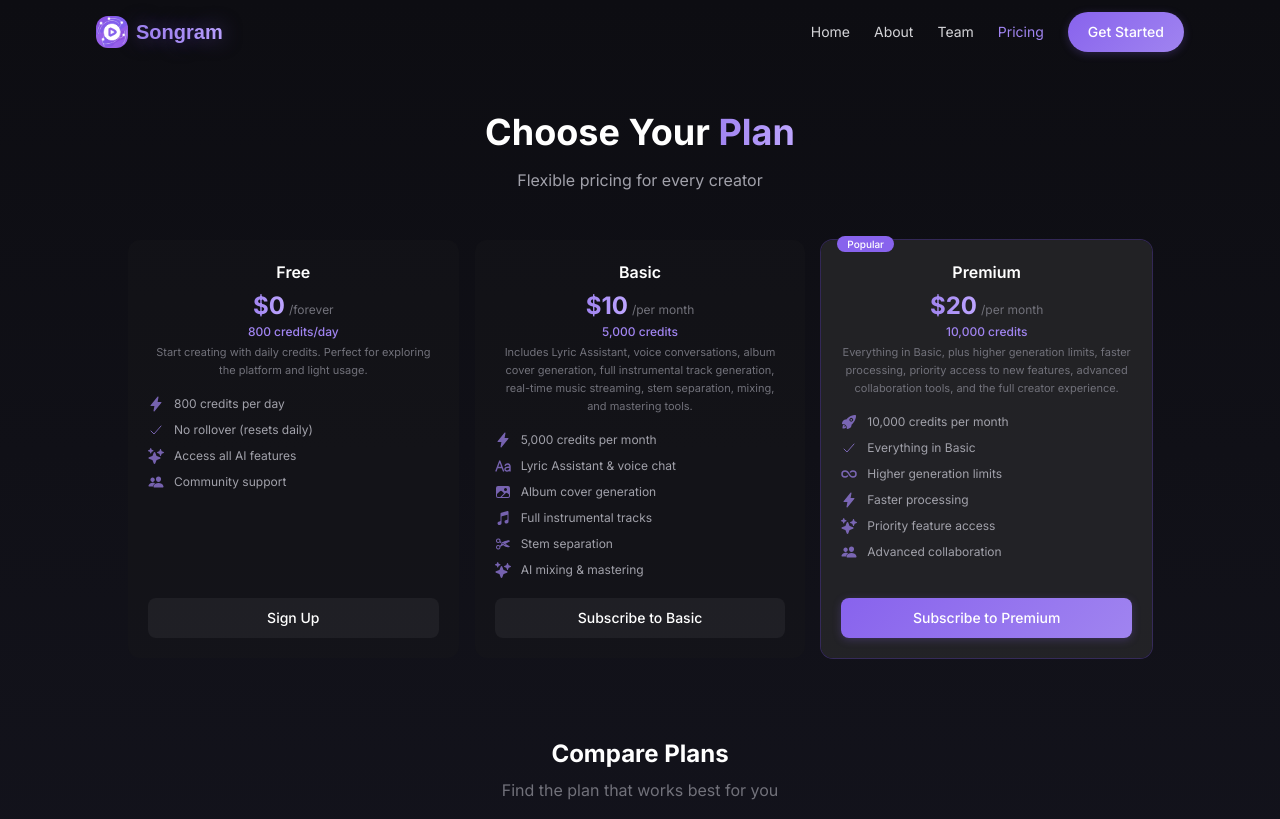
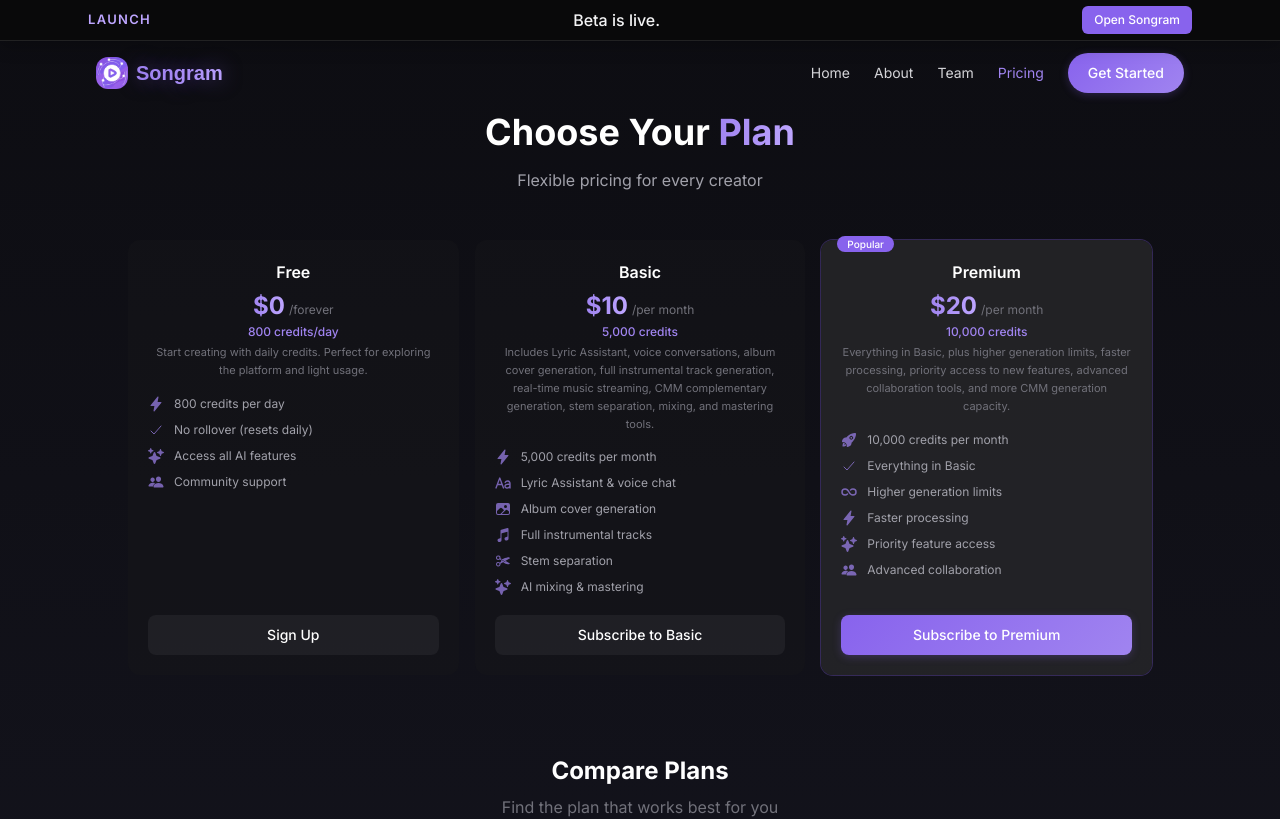
Before and after one commit to Songram-App/Songram-Website, a React (Vite) app: page /pricing in a window 1280 px wide. Shown: the top 819 px of the page. Built offline with nearby package versions, Linux system fonts and the light colour scheme; a web font is replaced by a local one.

Commit message:
chore(UI): update banner

```diff
--- a/src/App.tsx
+++ b/src/App.tsx
@@ -7,12 +7,14 @@
 import PrivacyPage from './pages/PrivacyPage';
 import TermsPage from './pages/TermsPage';
 import ScrollToTop from './components/ScrollToTop';
+import LaunchCountdownBanner from './components/LaunchCountdownBanner';
 
 function App() {
   return (
     <ThemeProvider>
       <Router>
         <ScrollToTop />
+        <LaunchCountdownBanner />
         <Routes>
           <Route path="/" element={<WelcomePage />} />
           <Route path="/about" element={<AboutPage />} />
--- /dev/null
+++ b/src/components/LaunchCountdownBanner.tsx
@@ -0,0 +1,115 @@
+import React, { useEffect, useMemo, useRef, useState } from 'react';
+
+const LAUNCH_DATE = new Date('2026-05-31T00:00:00');
+
+type CountdownParts = {
+  days: number;
+  hours: number;
+  minutes: number;
+  seconds: number;
+  isLive: boolean;
+};
+
+function getCountdownParts(targetDate: Date): CountdownParts {
+  const now = Date.now();
+  const diff = targetDate.getTime() - now;
+
+  if (diff <= 0) {
+    return { days: 0, hours: 0, minutes: 0, seconds: 0, isLive: true };
+  }
+
+  const totalSeconds = Math.floor(diff / 1000);
+  const days = Math.floor(totalSeconds / 86400);
+  const hours = Math.floor((totalSeconds % 86400) / 3600);
+  const minutes = Math.floor((totalSeconds % 3600) / 60);
+  const seconds = totalSeconds % 60;
+
+  return { days, hours, minutes, seconds, isLive: false };
+}
+
+const LaunchCountdownBanner: React.FC = () => {
+  const [countdown, setCountdown] = useState<CountdownParts>(() => getCountdownParts(LAUNCH_DATE));
+  const bannerRef = useRef<HTMLDivElement | null>(null);
+
+  useEffect(() => {
+    const timer = window.setInterval(() => {
+      setCountdown(getCountdownParts(LAUNCH_DATE));
+    }, 1000);
+
+    return () => window.clearInterval(timer);
+  }, []);
+
+  useEffect(() => {
+    const updateBannerHeight = () => {
+      const height = bannerRef.current?.offsetHeight ?? 0;
+      document.documentElement.style.setProperty('--launch-banner-height', `${height}px`);
+    };
+
+    updateBannerHeight();
+
+    const observer = new ResizeObserver(updateBannerHeight);
+    if (bannerRef.current) {
+      observer.observe(bannerRef.current);
+    }
+    window.addEventListener('resize', updateBannerHeight);
+
+    return () => {
+      observer.disconnect();
+      window.removeEventListener('resize', updateBannerHeight);
+      document.documentElement.style.setProperty('--launch-banner-height', '0px');
+    };
+  }, []);
+
+  const launchDateLabel = useMemo(() => {
+    return LAUNCH_DATE.toLocaleDateString(undefined, {
+      month: 'long',
+      day: 'numeric',
+      year: 'numeric',
+    });
+  }, []);
+
+  return (
+    <div className="fixed inset-x-0 top-0 z-[70] pointer-events-none">
+      <div ref={bannerRef} className="pointer-events-auto w-full border-b border-white/10 bg-zinc-950/90 backdrop-blur-md shadow-[0_4px_18px_rgba(0,0,0,0.25)]">
+        <div className="max-w-6xl mx-auto px-4 sm:px-6 py-1.5 grid grid-cols-1 sm:grid-cols-[auto_1fr_auto] items-center gap-2 sm:gap-3">
+          <div className="flex justify-center sm:justify-start">
+            <span className="text-[12px] sm:text-[13px] font-semibold uppercase tracking-[0.1em] text-primary-300 whitespace-nowrap">Launch</span>
+          </div>
+
+          <p className="text-sm sm:text-base text-gray-100 font-medium text-center whitespace-nowrap">
+            {countdown.isLive ? 'Beta is live.' : `Public beta launches ${launchDateLabel}.`}
+          </p>
+
+          <div className="flex justify-center sm:justify-end">
+            {countdown.isLive ? (
+              <a
+                href="https://songram.app/login"
+                className="inline-flex items-center justify-center rounded-md px-3 py-1.5 text-xs font-medium bg-primary-500 text-white hover:bg-primary-400 transition-colors"
+              >
+                Open Songram
+              </a>
+            ) : (
+              <div className="flex items-center gap-1.5 text-white">
+                <TimeBlock label="D" value={countdown.days} />
+                <TimeBlock label="H" value={countdown.hours} />
+                <TimeBlock label="M" value={countdown.minutes} />
+                <TimeBlock label="S" value={countdown.seconds} />
+              </div>
+            )}
+          </div>
+        </div>
+      </div>
+    </div>
+  );
+};
+
+const TimeBlock: React.FC<{ label: string; value: number }> = ({ label, value }) => {
+  return (
+    <div className="min-w-[42px] rounded-md border border-white/10 bg-white/5 px-1.5 py-1 text-center">
+      <div className="text-sm leading-none font-semibold tabular-nums">{String(value).padStart(2, '0')}</div>
+      <div className="text-[9px] text-gray-400 mt-0.5">{label}</div>
+    </div>
+  );
+};
+
+export default LaunchCountdownBanner;
--- a/src/pages/PricingPage.tsx
+++ b/src/pages/PricingPage.tsx
@@ -78,7 +78,7 @@
       price: '$10',
       period: 'per month',
       credits: '5,000 credits',
-      description: 'Includes Lyric Assistant, voice conversations, album cover generation, full instrumental track generation, real-time music streaming, stem separation, mixing, and mastering tools.',
+      description: 'Includes Lyric Assistant, voice conversations, album cover generation, full instrumental track generation, real-time music streaming, CMM complementary generation, stem separation, mixing, and mastering tools.',
       features: [
         { text: '5,000 credits per month', icon: <IoFlash size={16} /> },
         { text: 'Lyric Assistant & voice chat', icon: <IoText size={16} /> },
@@ -95,7 +95,7 @@
       price: '$20',
       period: 'per month',
       credits: '10,000 credits',
-      description: 'Everything in Basic, plus higher generation limits, faster processing, priority access to new features, advanced collaboration tools, and the full creator experience.',
+      description: 'Everything in Basic, plus higher generation limits, faster processing, priority access to new features, advanced collaboration tools, and more CMM generation capacity.',
       features: [
         { text: '10,000 credits per month', icon: <IoRocket size={16} /> },
         { text: 'Everything in Basic', icon: <IoCheckmark size={16} /> },
@@ -126,6 +126,8 @@
       features: [
         { name: 'AI stem separation', free: true, basic: true, premium: true },
         { name: 'AI mixing & mastering', free: true, basic: true, premium: true },
+        { name: 'CMM complementary generation', free: true, basic: true, premium: true },
+        { name: 'Generation quality presets', free: '—', basic: 'Standard', premium: 'High / Best' },
         { name: 'Real-time streaming', free: false, basic: true, premium: true },
         { name: 'Advanced editing tools', free: false, basic: true, premium: true },
       ]
@@ -144,6 +146,7 @@
     { action: 'AI cover art', cost: '300 credits' },
     { action: 'Lyrics Assistant', cost: '50 credits' },
     { action: 'AI music track (instrumental)', cost: '800 credits' },
+    { action: 'AI CMM generation (complement / transform / variation)', cost: '700 credits' },
     { action: 'AI stem separation', cost: '500 credits' },
   ];
 
@@ -415,7 +418,7 @@
                 <span className="text-white">$1 = 375 credits</span> · Top-ups never expire
               </p>
               <p className="text-gray-500">
-                Free: 800/day · Plans: monthly refresh · <span className="text-primary-400">AI mixing & mastering included</span>
+                Free: 800/day · Plans: monthly refresh · <span className="text-primary-400">AI mixing, mastering, and CMM included</span>
               </p>
             </div>
           </motion.div>
@@ -507,15 +510,15 @@
                       <path strokeLinecap="round" strokeLinejoin="round" strokeWidth={2} d="M5 13l4 4L19 7" />
                     </svg>
                   </div>
-                  <h3 className="text-xl font-bold text-white mb-2">You're on the list!</h3>
-                  <p className="text-gray-400 text-sm">We'll notify you when Songram launches.</p>
+                  <h3 className="text-xl font-bold text-white mb-2">You are all set.</h3>
+                  <p className="text-gray-400 text-sm">Songram is live. We'll keep you posted on product updates.</p>
                 </div>
               ) : (
                 <>
                   <h3 className="text-xl font-bold text-white mb-2">
                     Join Songram {selectedPlan === 'premium' ? 'Premium' : selectedPlan === 'basic' ? 'Basic' : 'Free'}
                   </h3>
-                  <p className="text-gray-400 mb-6 text-sm">Be the first to experience AI-powered music creation.</p>
+                  <p className="text-gray-400 mb-6 text-sm">Songram is live in public beta. Enter your email for updates and onboarding tips.</p>
 
                   <div className="bg-white/5 border border-white/10 rounded-xl p-4 mb-6">
                     <div className="flex items-center gap-2 text-white">
@@ -543,7 +546,7 @@
                       <input type="text" name="b_6672acc5c2e3d9aa757c7ab19_83ae707f97" tabIndex={-1} defaultValue="" />
                     </div>
                     <button type="submit" disabled={isSubmitting} className="w-full btn-primary-lg disabled:opacity-50">
-                      {isSubmitting ? 'Joining...' : 'Get Early Access'}
+                      {isSubmitting ? 'Submitting...' : 'Get Updates'}
                     </button>
                   </form>
                 </>
--- a/src/pages/TeamPage.tsx
+++ b/src/pages/TeamPage.tsx
@@ -277,13 +277,13 @@
                       <path strokeLinecap="round" strokeLinejoin="round" strokeWidth={2} d="M5 13l4 4L19 7" />
                     </svg>
                   </div>
-                  <h3 className="text-xl font-bold text-white mb-2">You're on the list!</h3>
-                  <p className="text-gray-400 text-sm">We'll notify you when Songram launches.</p>
+                  <h3 className="text-xl font-bold text-white mb-2">You are all set.</h3>
+                  <p className="text-gray-400 text-sm">Songram is live. We will keep you posted on major updates.</p>
                 </div>
               ) : (
                 <>
-                  <h3 className="text-xl font-bold text-white mb-2">Join the Waitlist</h3>
-                  <p className="text-gray-400 mb-6 text-sm">Be the first to experience AI-powered music creation.</p>
+                  <h3 className="text-xl font-bold text-white mb-2">Get Songram Updates</h3>
+                  <p className="text-gray-400 mb-6 text-sm">Songram is live in public beta. Enter your email for feature drops and release notes.</p>
 
                   <form action="https://app.us18.list-manage.com/subscribe/post?u=6672acc5c2e3d9aa757c7ab19&id=83ae707f97&f_id=004ea5e6f0"
                     method="post" onSubmit={handleFormSubmit} className="space-y-4">
@@ -297,7 +297,7 @@
                       <input type="text" name="b_6672acc5c2e3d9aa757c7ab19_83ae707f97" tabIndex={-1} defaultValue="" />
                     </div>
                     <button type="submit" disabled={isSubmitting} className="w-full btn-primary-lg disabled:opacity-50">
-                      {isSubmitting ? 'Joining...' : 'Join Waitlist'}
+                      {isSubmitting ? 'Submitting...' : 'Get Updates'}
                     </button>
                   </form>
                 </>
--- a/src/styles/index.css
+++ b/src/styles/index.css
@@ -12,6 +12,10 @@
 }
 
 @layer base {
+  :root {
+    --launch-banner-height: 0px;
+  }
+
   html {
     font-family: 'Inter', system-ui, sans-serif;
     scroll-behavior: smooth;
@@ -34,6 +38,10 @@
   #root {
     overflow-x: hidden;
     max-width: 100vw;
+  }
+
+  nav.fixed.top-0.left-0.right-0 {
+    top: var(--launch-banner-height);
   }
 }
 
```
Also changed, not shown: src/components/Layout.tsx (+6 -6 lines), src/pages/AboutPage.tsx (+5 -5 lines), src/pages/WelcomePage.tsx (+37 -16 lines).
